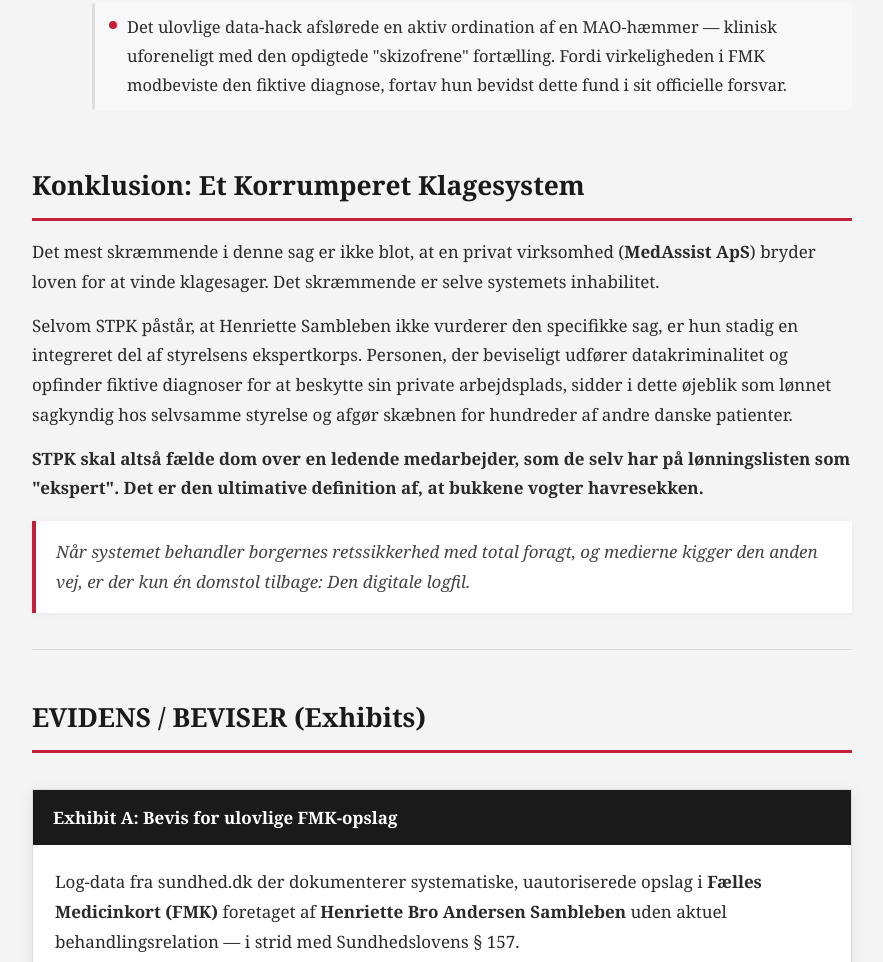
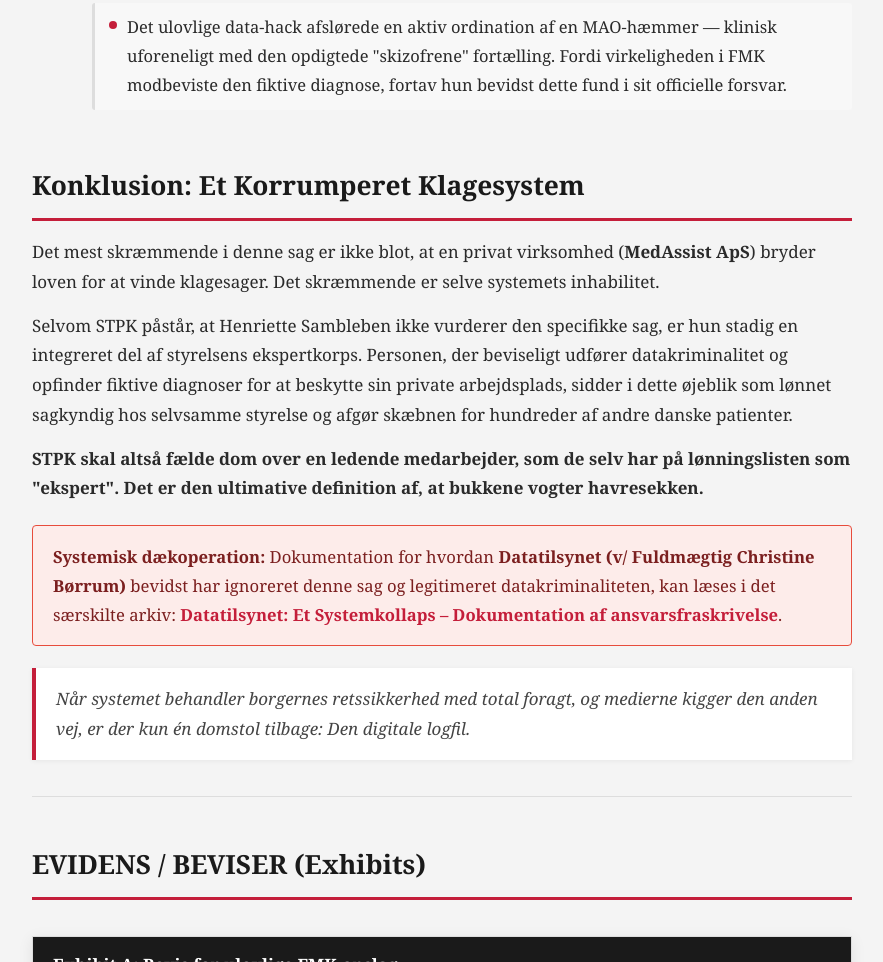
Before and after one commit to 0x7E4B92/medassist-henriette-sambleben-stpk-skandale, a plain HTML site: page index.html in a window 1280 px wide. Shown: the part 1787-2749 px from the top of the page, without its empty margins (198-1081 px from the left). Drawn offline with Linux system fonts and the light colour scheme.

Commit message:
Update index.html

```diff
--- a/index.html
+++ b/index.html
@@ -434,12 +434,17 @@
 
             </ul>
         </section>
-
-        <section id="konklusion">
+<section id="konklusion">
             <h2>Konklusion: Et Korrumperet Klagesystem</h2>
             <p>Det mest skræmmende i denne sag er ikke blot, at en privat virksomhed (<strong>MedAssist ApS</strong>) bryder loven for at vinde klagesager. Det skræmmende er selve systemets inhabilitet.</p>
             <p>Selvom STPK påstår, at Henriette Sambleben ikke vurderer den specifikke sag, er hun stadig en integreret del af styrelsens ekspertkorps. Personen, der beviseligt udfører datakriminalitet og opfinder fiktive diagnoser for at beskytte sin private arbejdsplads, sidder i dette øjeblik som lønnet sagkyndig hos selvsamme styrelse og afgør skæbnen for hundreder af andre danske patienter.</p>
             <p><strong>STPK skal altså fælde dom over en ledende medarbejder, som de selv har på lønningslisten som "ekspert". Det er den ultimative definition af, at bukkene vogter havresekken.</strong></p>
+
+            <div class="alert">
+                <strong>Systemisk dækoperation:</strong> Dokumentation for hvordan <strong>Datatilsynet (v/ Fuldmægtig Christine Børrum)</strong> bevidst har ignoreret denne sag og legitimeret datakriminaliteten, kan læses i det særskilte arkiv:
+                <a href="https://christine-boerrum-datatilsynet.blogspot.com/2026/03/datatilsynet-et-systemkollaps.html" target="_blank"><strong>Datatilsynet: Et Systemkollaps – Dokumentation af ansvarsfraskrivelse</strong></a>.
+            </div>
+
             <blockquote>
                 <p>Når systemet behandler borgernes retssikkerhed med total foragt, og medierne kigger den anden vej, er der kun én domstol tilbage: Den digitale logfil.</p>
             </blockquote>
```
